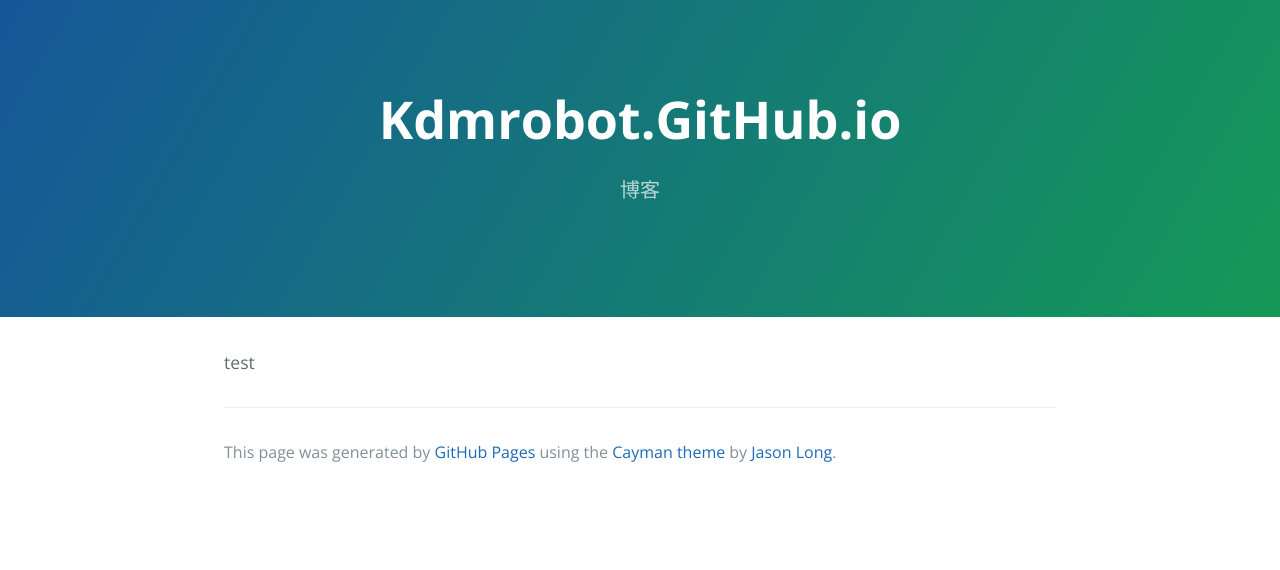
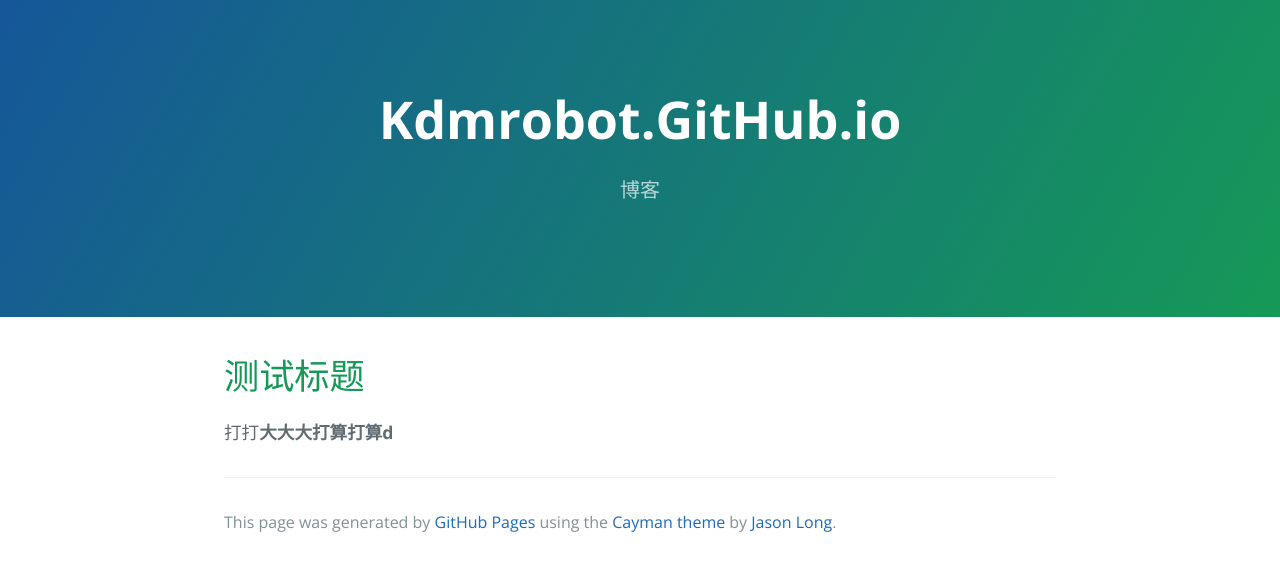
Before and after one commit to kdmrobot/kdmrobot.github.io, a plain HTML site: page index.html in a window 1280 px wide. Drawn offline with nearby package versions, Linux system fonts and the light colour scheme.

Commit message:
Replace master branch with page content via GitHub

```diff
--- a/index.html
+++ b/index.html
@@ -16,7 +16,10 @@
     </section>
 
     <section class="main-content">
-      <p>test</p>
+      <h1>
+<a id="测试标题" class="anchor" href="#%E6%B5%8B%E8%AF%95%E6%A0%87%E9%A2%98" aria-hidden="true"><span aria-hidden="true" class="octicon octicon-link"></span></a>测试标题</h1>
+
+<p>打打<strong>大大大打算打算d</strong></p>
 
       <footer class="site-footer">
 
--- a/params.json
+++ b/params.json
@@ -1,6 +1,6 @@
 {
   "name": "Kdmrobot.GitHub.io",
   "tagline": "博客",
-  "body": "test",
+  "body": "# 测试标题\r\n\r\n打打**大大大打算打算d**\r\n\r\n",
   "note": "Don't delete this file! It's used internally to help with page regeneration."
 }
```
